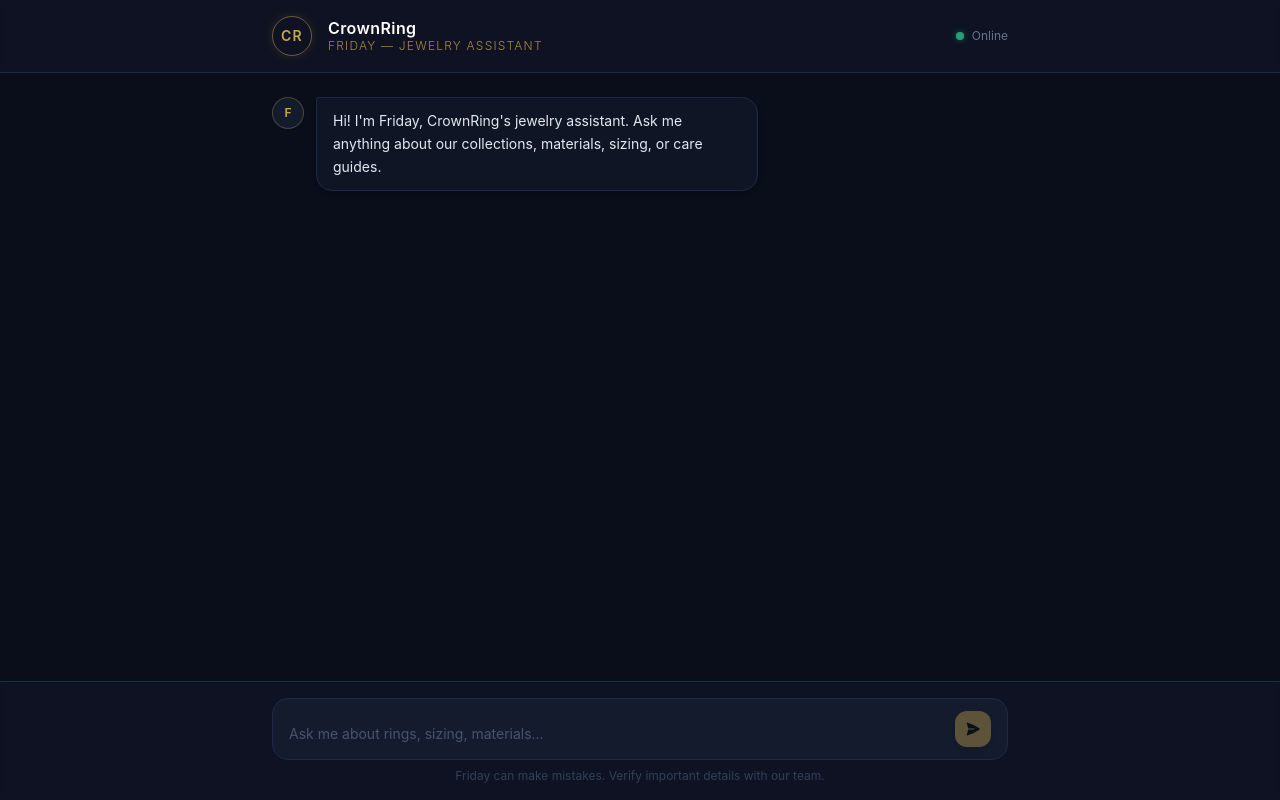
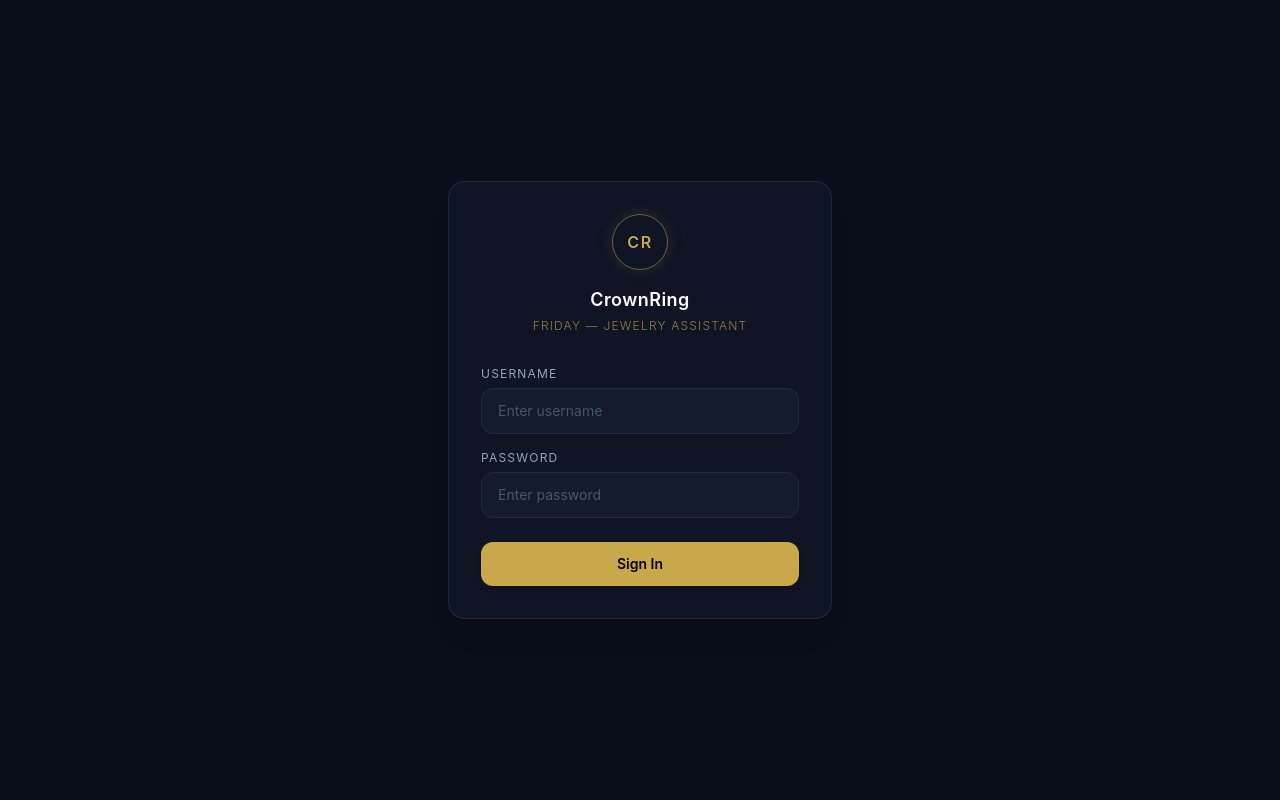
Before and after one commit to Sahej-CR/friday, a Next.js app: page / in a window 1280 px wide. Built offline with nearby package versions, Linux system fonts and the light colour scheme.

Commit message:
fix auth and webhook url

```diff
--- a/app/page.tsx
+++ b/app/page.tsx
@@ -3,6 +3,7 @@
 import { useEffect, useRef, useState, useCallback, KeyboardEvent } from "react";
 import ChatMessage, { Message } from "@/components/ChatMessage";
 import TypingIndicator from "@/components/TypingIndicator";
+import LoginPage from "@/components/LoginPage";
 
 const WELCOME_MESSAGE: Message = {
   id: "welcome",
@@ -11,7 +12,12 @@
     "Hi! I'm Friday, CrownRing's jewelry assistant. Ask me anything about our collections, materials, sizing, or care guides.",
 };
 
+const AUTH_KEY = "friday_user";
+
 export default function ChatPage() {
+  const [user, setUser] = useState<string | null>(null);
+  const [authReady, setAuthReady] = useState(false);
+
   const [messages, setMessages] = useState<Message[]>([WELCOME_MESSAGE]);
   const [input, setInput] = useState("");
   const [isLoading, setIsLoading] = useState(false);
@@ -19,10 +25,35 @@
   const bottomRef = useRef<HTMLDivElement>(null);
   const inputRef = useRef<HTMLTextAreaElement>(null);
 
+  // Read persisted session once on mount (must be inside useEffect — localStorage
+  // is browser-only and unavailable during SSR/Vercel build)
+  useEffect(() => {
+    try {
+      const stored = localStorage.getItem(AUTH_KEY);
+      if (stored) setUser(stored);
+    } catch {
+      // localStorage blocked (private browsing restrictions, etc.) — stay logged out
+    } finally {
+      setAuthReady(true);
+    }
+  }, []);
+
   // Auto-scroll to bottom on new messages
   useEffect(() => {
     bottomRef.current?.scrollIntoView({ behavior: "smooth" });
   }, [messages, isLoading]);
+
+  const handleLogin = (username: string) => {
+    localStorage.setItem(AUTH_KEY, username);
+    setUser(username);
+  };
+
+  const handleLogout = () => {
+    localStorage.removeItem(AUTH_KEY);
+    setUser(null);
+    setMessages([WELCOME_MESSAGE]);
+    setInput("");
+  };
 
   const sendMessage = useCallback(async () => {
     const query = input.trim();
@@ -88,6 +119,10 @@
     el.style.height = `${Math.min(el.scrollHeight, 120)}px`;
   };
 
+  // Show login until localStorage has been read client-side.
+  // Render LoginPage (not null) so Vercel always shows the dark background — never a blank white screen.
+  if (!authReady || !user) return <LoginPage onLogin={handleLogin} />;
+
   return (
     <div className="flex flex-col h-full bg-navy">
       {/* ── Header ── */}
@@ -109,10 +144,19 @@
             </p>
           </div>
 
-          {/* Online indicator */}
-          <div className="ml-auto flex items-center gap-2">
-            <span className="w-2 h-2 rounded-full bg-emerald-400 shadow-[0_0_6px_rgba(52,211,153,0.6)] animate-pulse" />
-            <span className="text-slate-500 text-xs">Online</span>
+          {/* Right side: online indicator + logout */}
+          <div className="ml-auto flex items-center gap-4">
+            <div className="flex items-center gap-2">
+              <span className="w-2 h-2 rounded-full bg-emerald-400 shadow-[0_0_6px_rgba(52,211,153,0.6)] animate-pulse" />
+              <span className="text-slate-500 text-xs hidden sm:block">Online</span>
+            </div>
+
+            <button
+              onClick={handleLogout}
+              className="text-slate-500 hover:text-slate-300 text-xs border border-navy-border hover:border-slate-600 rounded-lg px-3 py-1.5 transition-colors duration-150"
+            >
+              Logout
+            </button>
           </div>
         </div>
       </header>
--- /dev/null
+++ b/components/LoginPage.tsx
@@ -0,0 +1,91 @@
+"use client";
+
+import { FormEvent, useState } from "react";
+
+const CREDENTIALS: Record<string, string> = {
+  sahej: "crownring1",
+  user2: "crownring2",
+  user3: "crownring3",
+};
+
+interface LoginPageProps {
+  onLogin: (username: string) => void;
+}
+
+export default function LoginPage({ onLogin }: LoginPageProps) {
+  const [username, setUsername] = useState("");
+  const [password, setPassword] = useState("");
+  const [error, setError] = useState("");
+
+  const handleSubmit = (e: FormEvent) => {
+    e.preventDefault();
+    setError("");
+
+    if (CREDENTIALS[username] === password) {
+      onLogin(username);
+    } else {
+      setError("Invalid username or password.");
+    }
+  };
+
+  return (
+    <div className="flex flex-col h-full bg-navy items-center justify-center px-4">
+      {/* Card */}
+      <div className="w-full max-w-sm bg-navy-card border border-navy-border rounded-2xl p-8 shadow-xl">
+        {/* Logo */}
+        <div className="flex flex-col items-center mb-8">
+          <div className="w-14 h-14 rounded-full border border-gold/50 flex items-center justify-center shadow-[0_0_16px_rgba(201,168,76,0.15)] mb-4">
+            <span className="text-gold font-semibold tracking-widest">CR</span>
+          </div>
+          <h1 className="text-white font-semibold text-lg tracking-wide">
+            CrownRing
+          </h1>
+          <p className="text-gold/70 text-xs font-light tracking-widest uppercase mt-1">
+            Friday — Jewelry Assistant
+          </p>
+        </div>
+
+        <form onSubmit={handleSubmit} className="flex flex-col gap-4">
+          <div className="flex flex-col gap-1.5">
+            <label className="text-slate-400 text-xs uppercase tracking-widest">
+              Username
+            </label>
+            <input
+              type="text"
+              autoComplete="username"
+              value={username}
+              onChange={(e) => setUsername(e.target.value)}
+              className="bg-navy-surface border border-navy-border rounded-xl px-4 py-3 text-slate-200 text-sm outline-none focus:border-gold/40 transition-colors placeholder-slate-600"
+              placeholder="Enter username"
+            />
+          </div>
+
+          <div className="flex flex-col gap-1.5">
+            <label className="text-slate-400 text-xs uppercase tracking-widest">
+              Password
+            </label>
+            <input
+              type="password"
+              autoComplete="current-password"
+              value={password}
+              onChange={(e) => setPassword(e.target.value)}
+              className="bg-navy-surface border border-navy-border rounded-xl px-4 py-3 text-slate-200 text-sm outline-none focus:border-gold/40 transition-colors placeholder-slate-600"
+              placeholder="Enter password"
+            />
+          </div>
+
+          {error && (
+            <p className="text-red-400 text-xs text-center">{error}</p>
+          )}
+
+          <button
+            type="submit"
+            className="mt-2 bg-gold text-navy-DEFAULT font-semibold text-sm rounded-xl py-3 hover:bg-gold-light active:scale-[0.98] transition-all duration-150 shadow-md"
+          >
+            Sign In
+          </button>
+        </form>
+      </div>
+    </div>
+  );
+}
```
Also changed, not shown: .claude/settings.local.json (added).
